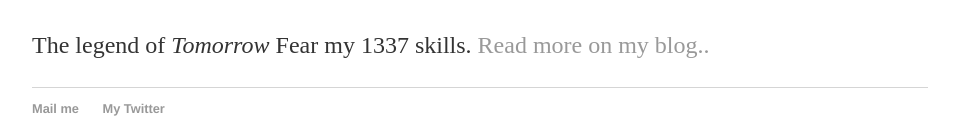
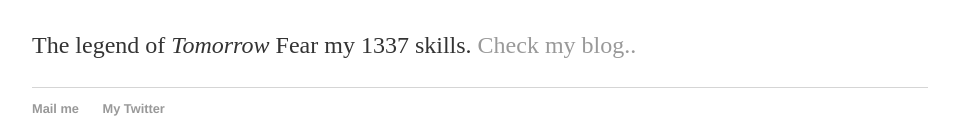
Before and after one commit to jayssj/jayssj.github.io, a plain HTML site: page index.html in a window 1280 px wide. Shown: the part 168-290 px from the top of the page, without its empty margins (160-1119 px from the left). Drawn offline with Linux system fonts and the light colour scheme.

Commit message:
Update index.html

```diff
--- a/index.html
+++ b/index.html
@@ -17,7 +17,7 @@
 		<div class="container">
     		<div class="blurb">
         		<h1>Hey there, I'm Jay Gudhka!</h1>
-				<p>The legend of <em>Tomorrow</em> Fear my 1337 skills. <a href=http://jayssj.tumblr.com/>Read more on my blog..</a></p>
+				<p>The legend of <em>Tomorrow</em> Fear my 1337 skills. <a href=http://jayssj.tumblr.com/>Check my blog..</a></p>
     		</div><!-- /.blurb -->
 		</div><!-- /.container -->
 		<footer>
```
